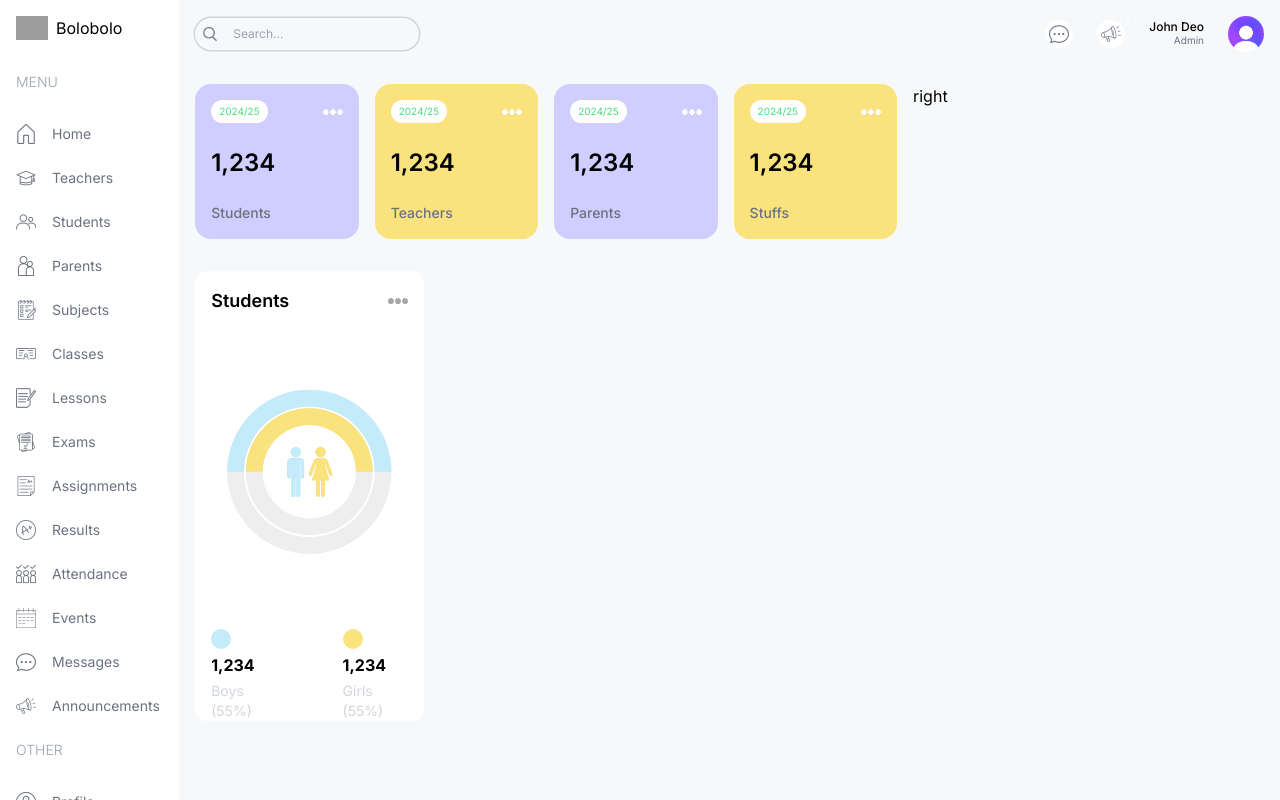
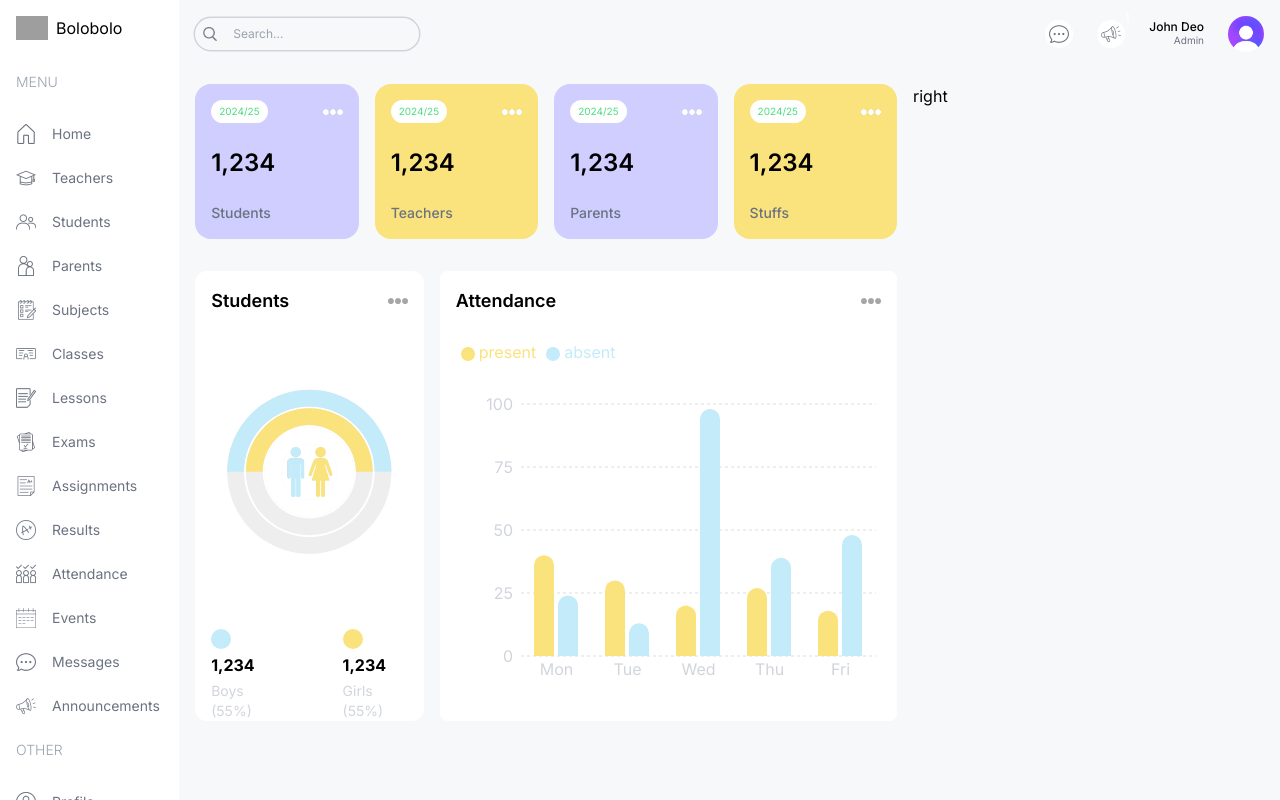
Before and after one commit to meifruit/school-dashboard, a Next.js app: page /admin in a window 1280 px wide. Built offline with nearby package versions, Linux system fonts and the light colour scheme; grey boxes are pictures that could not be loaded.

Commit message:
add attendance chart

```diff
--- a/src/app/(dashboard)/admin/page.tsx
+++ b/src/app/(dashboard)/admin/page.tsx
@@ -1,3 +1,4 @@
+import AttendanceChart from "@/components/AttendanceChart";
 import CountChart from "@/components/CountChart";
 import UserCard from "@/components/UserCard";
 const AdminPage = () => {
@@ -19,7 +20,9 @@
             <CountChart />
           </div>
           {/* attendence chart */}
-          <div className="w-full lg:w-2/3 h-[450px]"></div>
+          <div className="w-full lg:w-2/3 h-[450px]">
+            <AttendanceChart />
+          </div>
         </div>
         {/* bottomchart */}
         <div className=""></div>
--- /dev/null
+++ b/src/components/AttendanceChart.tsx
@@ -0,0 +1,87 @@
+"use client";
+import Image from "next/image";
+import {
+  BarChart,
+  Bar,
+  Rectangle,
+  XAxis,
+  YAxis,
+  CartesianGrid,
+  Tooltip,
+  Legend,
+  ResponsiveContainer,
+} from "recharts";
+
+const data = [
+  {
+    name: "Mon",
+    present: 40,
+    absent: 24,
+    amt: 24,
+  },
+  {
+    name: "Tue",
+    present: 30,
+    absent: 13,
+  },
+  {
+    name: "Wed",
+    present: 20,
+    absent: 98,
+  },
+  {
+    name: "Thu",
+    present: 27,
+    absent: 39,
+  },
+  {
+    name: "Fri",
+    present: 18,
+    absent: 48,
+  },
+];
+
+const AttendanceChart = () => {
+  return (
+    <div className="bg-white rounded-lg p-4 h-full">
+      <div className="flex justify-between items-center">
+        <h1 className="text-lg font-semibold">Attendance</h1>
+        <Image src={"/moreDark.png"} alt={""} width={20} height={20} />
+      </div>
+      <ResponsiveContainer width="100%" height="90%">
+        <BarChart width={500} height={300} data={data} barSize={20}>
+          <CartesianGrid strokeDasharray="3 3" vertical={false} stroke="#ddd" />
+          <XAxis
+            dataKey="name"
+            axisLine={false}
+            tick={{ fill: "#d1d5db" }}
+            tickLine={false}
+          />
+          <YAxis axisLine={false} tick={{ fill: "#d1d5db" }} tickLine={false} />
+          <Tooltip
+            contentStyle={{ borderRadius: "10px", borderColor: "lightgray" }}
+          />
+          <Legend
+            align="left"
+            verticalAlign="top"
+            wrapperStyle={{ paddingTop: "20px", paddingBottom: "40px" }}
+          />
+          <Bar
+            dataKey="present"
+            fill="#fae27c"
+            legendType="circle"
+            radius={[10, 10, 0, 0]}
+          />
+          <Bar
+            dataKey="absent"
+            fill="#c3ebfa"
+            legendType="circle"
+            radius={[10, 10, 0, 0]}
+          />
+        </BarChart>
+      </ResponsiveContainer>
+    </div>
+  );
+};
+
+export default AttendanceChart;
```
